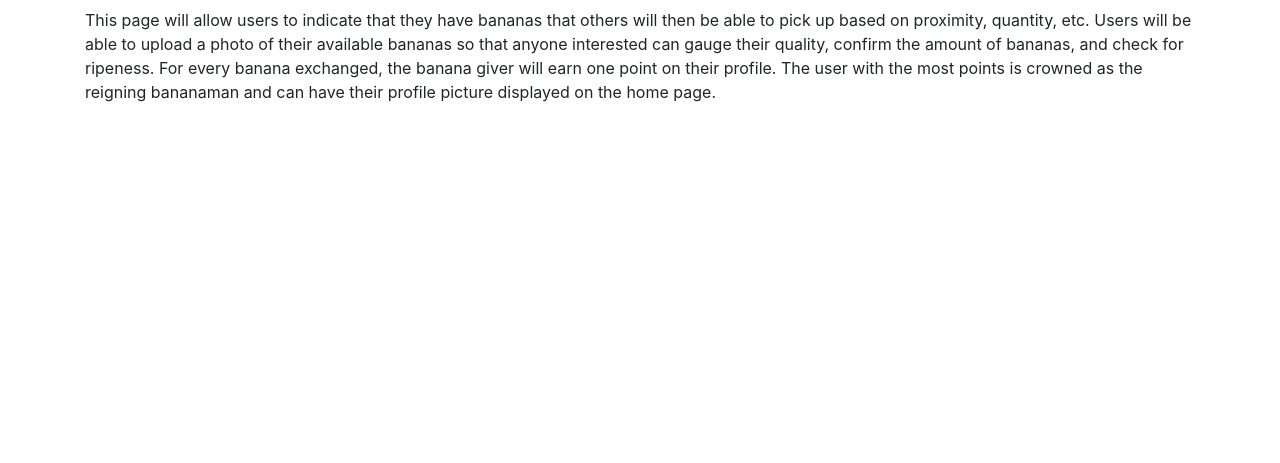
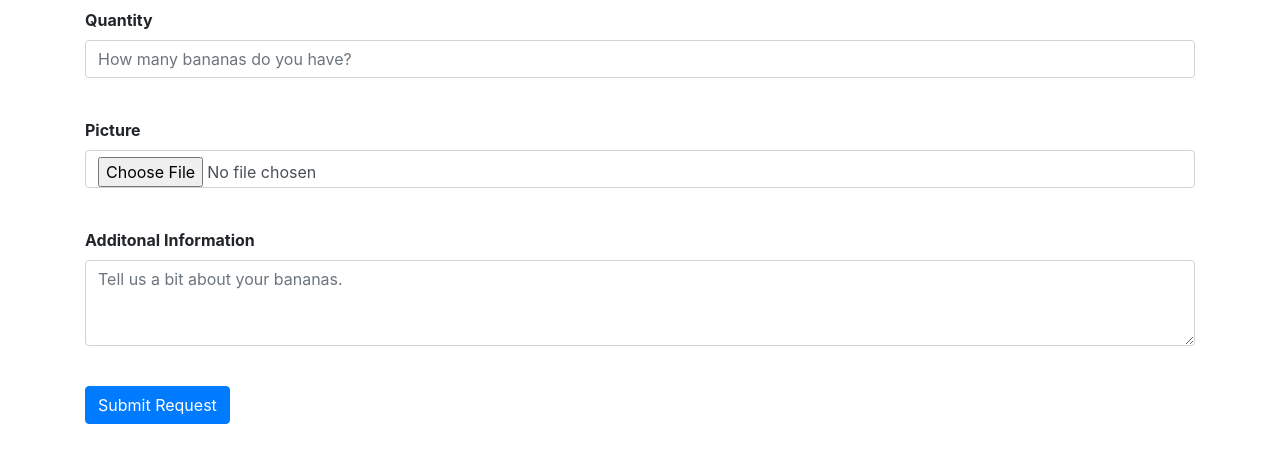
Before and after one commit to jackerman76/Bananaman, a Flask app: page /got_bananas in a window 1280 px wide. Shown: the part 104-567 px from the top of the page. Run offline with Flask 2, Linux system fonts and the light colour scheme; some libraries are stand-ins or nearby versions.

Commit message:
added got_bananas form

```diff
--- a/templates/got_bananas.html
+++ b/templates/got_bananas.html
@@ -7,7 +7,33 @@
 {% block content %}
 
 <div class="container">
-  	<p> This page will allow users to indicate that they have bananas that others will then be able to pick up based on proximity, quantity, etc. Users will be able to upload a photo of their available bananas so that anyone interested can gauge their quality, confirm the amount of bananas, and check for ripeness. For every banana exchanged, the banana giver will earn one point on their profile. The user with the most points is crowned as the reigning bananaman and can have their profile picture displayed on the home page.
-  	</p>
+    <form>
+      <section>
+          <div class="form-group">
+            <label for="quantity"><b>Quantity</b></label><br>
+            <input type="number" class="form-control" placeholder="How many bananas do you have?" name="quantity" required>
+            <br>
+          </div>
+
+          <div class="form-group">
+            <label for="radius"><b>Picture</b></label><br>
+            <input type="file" class="form-control" placeholder="Upload a picture of your bananas!" name="picture" >
+            <br>
+          </div>
+
+          <div class="form-group">
+            <label for="description"><b>Additonal Information</b></label><br>
+            <textarea class="form-control" rows="3" placeholder="Tell us a bit about your bananas." name="description" required></textarea>
+            <br>
+          </div>
+
+          <div class="form-group">
+            <button type="submit" value="True" name="request_bananas" formmethod="POST" class="btn btn-primary">Submit Request</button>
+            <br>
+          </div>
+
+      </section>
+    </form>
+    <br>
 </div>
 {% endblock %}
```
